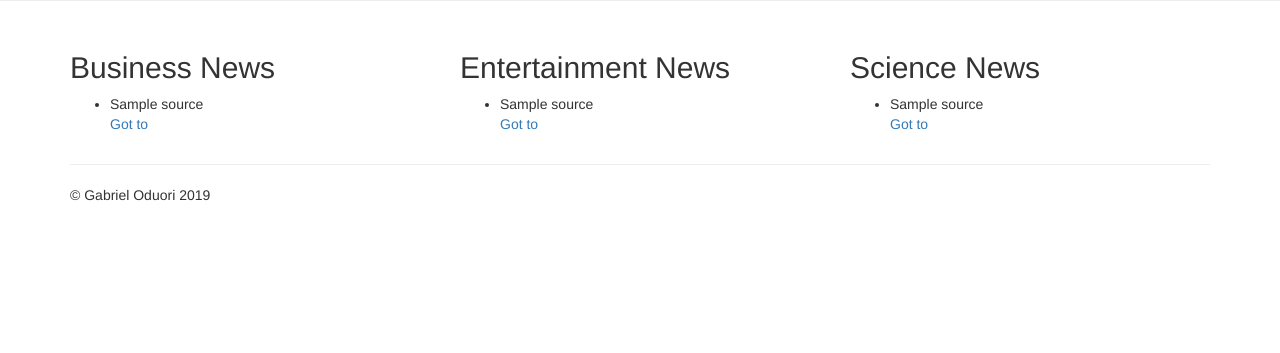
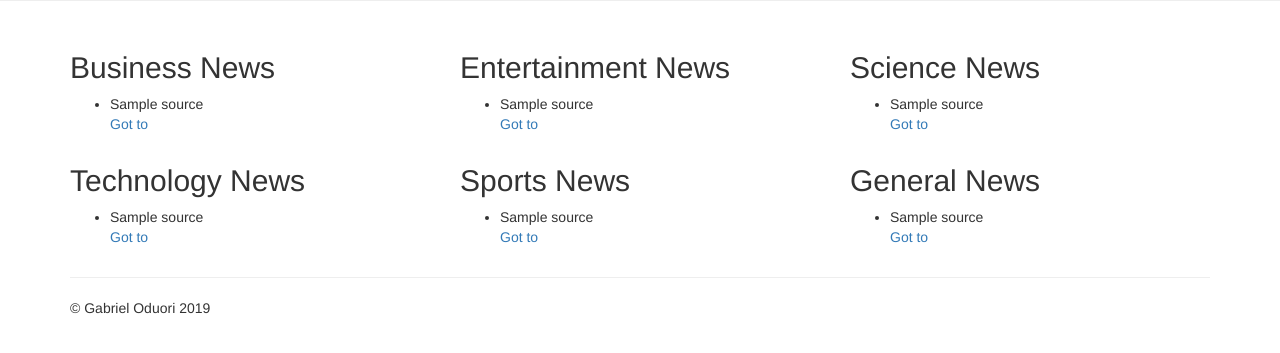
Before and after one commit to GabrielOduori/News-Highlight, a Flask app: template app/templates/index.html in a window 1280 px wide. Shown: the part 432-785 px from the top of the page. Run offline with Flask 2, Linux system fonts and the light colour scheme; the template is opened without the code that fills it: most values are stand-ins (such as "Sample title", 1, 10 or a date in 2020); some libraries are stand-ins or nearby versions.

Commit message:
News Sources
Updated the news sources to include general, science and technology categories on the index.html and the views files

```diff
--- a/app/templates/index.html
+++ b/app/templates/index.html
@@ -10,11 +10,9 @@
 
 <!-- Content Block -->
 {%  block content %}
-
-
    <main role="main">
 
-        <!-- Main jumbotron for a primary marketing message or call to action -->
+        <!-- Main jumbotron-->
         <div class="jumbotron">
           <div class="container">
             <h1 class="display-3">{{headline}}</h1>
@@ -23,9 +21,7 @@
           </div>
         </div>
 
-
     <div class="container">
-            <!-- Example row of columns -->
             <div class="row">
               <div class="col-md-4">
                 <h2>Business News</h2>
@@ -36,9 +32,7 @@
                                 <a href="{{source.url}}" target="_blank">Got to </a>
                             {% endfor %}
                         </ul>
-
                 </p>
-                <!-- <p><a class="btn btn-secondary" href="#" role="button">View details &raquo;</a></p> -->
               </div>
               <div class="col-md-4">
                 <h2>Entertainment News</h2>
@@ -49,9 +43,7 @@
                                 <a href="{{source.url}}" target="_blank">Got to </a>
                             {% endfor %}
                         </ul>
-
                 </p>
-                <!-- <p><a class="btn btn-secondary" href="#" role="button">View details &raquo;</a></p> -->
               </div>
               <div class="col-md-4">
                 <h2>Science News</h2>
@@ -65,8 +57,49 @@
                         </ul>
 
                 </p>
-                <!-- <p><a class="btn btn-secondary" href="#" role="button">View details &raquo;</a></p> -->
               </div>
+              <div class="col-md-4">
+                  <h2>Technology News</h2>
+                  <p>
+                          <ul>
+                              {% for source in technology %}
+                                  <li>{{source.name}}</li>
+                                  <a href="{{source.url}}" target="_blank">Got to </a>
+                              {% endfor %}
+                          </ul>
+
+                  </p>
+                </div>
+
+
+                <div class="col-md-4">
+                    <h2>Sports News</h2>
+                    <p>
+
+                            <ul>
+                                {% for source in sports %}
+                                    <li>{{source.name}}</li>
+                                    <a href="{{source.url}}" target="_blank">Got to </a>
+                                {% endfor %}
+                            </ul>
+
+                    </p>
+                  </div>
+
+
+                  <div class="col-md-4">
+                      <h2>General News</h2>
+                      <p>
+
+                              <ul>
+                                  {% for source in general %}
+                                      <li>{{source.name}}</li>
+                                      <a href="{{source.url}}" target="_blank">Got to </a>
+                                  {% endfor %}
+                              </ul>
+
+                      </p>
+                    </div>
 
             </div>
 
```
Also changed, not shown: app/main/views.py (+26 -1 lines).
